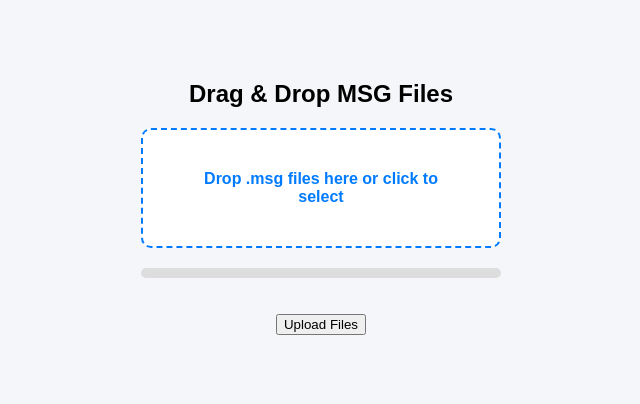
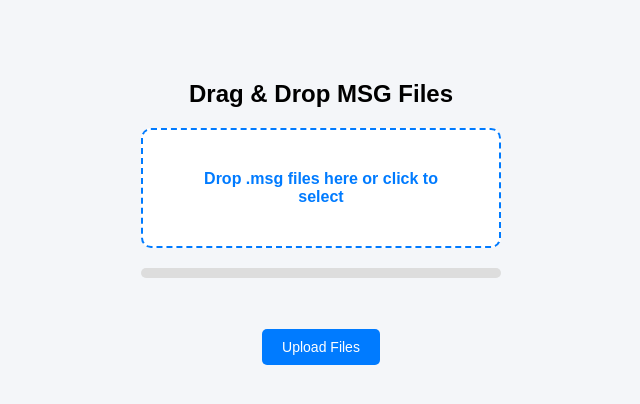
Before and after one commit to dgploveorange-stack/dgp-email-export, a Flask app: page / in a window 1280 px wide. Shown: the top 404 px of the page, without its empty margins (319-959 px from the left). Run offline with Flask 3, Linux system fonts and the light colour scheme.

Commit message:
Update style.css

```diff
--- a/static/style.css
+++ b/static/style.css
@@ -93,3 +93,18 @@ body {
 #file-list li button:hover {
     background: #d93636;
 }
+
+#uploadBtn {
+    margin-top: 15px;
+    padding: 10px 20px;
+    font-size: 14px;
+    background: #007bff;
+    color: #fff;
+    border: none;
+    border-radius: 5px;
+    cursor: pointer;
+}
+
+#uploadBtn:hover {
+    background: #0056b3;
+}
```
